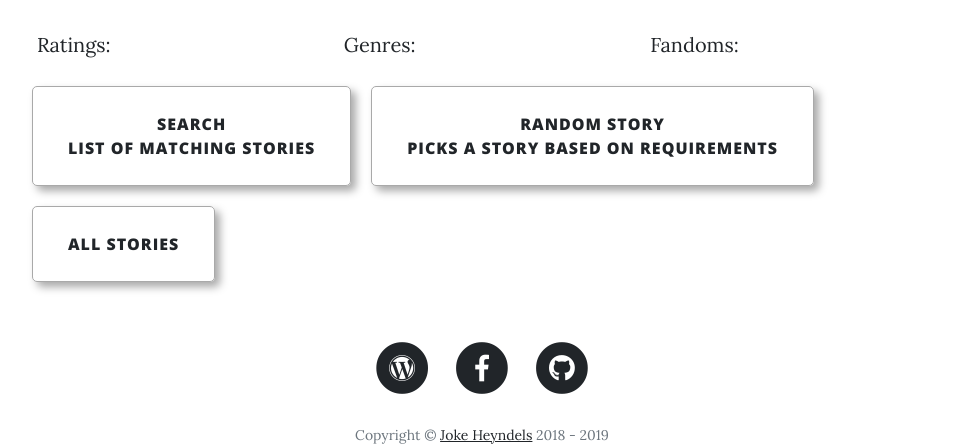
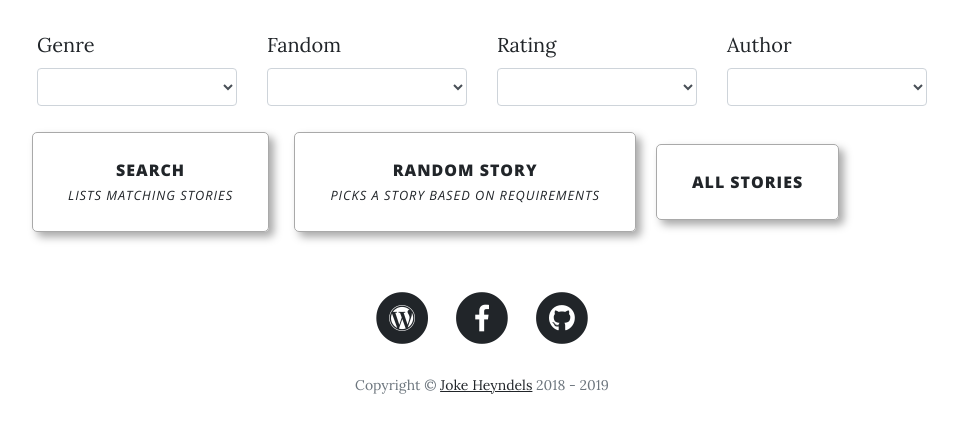
Before and after one commit to Wings30306/the-writers-club, a Flask app: page /search in a window 1280 px wide. Shown: the part 400-844 px from the top of the page, without its empty margins (158-1116 px from the left). After the commit the page ends 794 px from the top, so only its background shows below. Run offline with Flask 2, Linux system fonts and the light colour scheme; data that the repository does not hold is empty; some libraries are stand-ins or nearby versions.

Commit message:
edited search page to work with dropdowns instead of checkboxes

```diff
--- a/app.py
+++ b/app.py
@@ -26,20 +26,21 @@ def list_by_type():
     ratings = []
     genres = []
     fandoms = []
-    chapter_totals = []
+    authors = []
     for story in stories_collection.find():
         rating = story['rating']
         genre = story['genre']
         fandom = story['fandom']
-        chapter_total = len(story['chapters'])
+        author = story['author']
         if rating not in ratings:
             ratings.append(rating)
         if genre not in genres:
             genres.append(genre)
         if fandom not in fandoms:
             fandoms.append(fandom)
-    list_by_type.update({"ratings": ratings, "genres": genres, "fandoms": fandoms})
-    print(list_by_type)
+        if author not in authors:
+            authors.append(author)
+    list_by_type.update({"ratings": ratings, "genres": genres, "fandoms": fandoms, "authors": authors})
     return list_by_type
 
 
@@ -48,6 +49,7 @@ def story_count():
     ratings_list = list_by_type()["ratings"]
     genres_list = list_by_type()["genres"]
     fandoms_list = list_by_type()["fandoms"]
+    authors_list = list_by_type()["authors"]
     for rating in ratings_list:
         count = stories_collection.count_documents({"rating": rating})
         count_rating = {"rating": rating, "total": count}
@@ -60,14 +62,29 @@ def story_count():
         count = stories_collection.count_documents({"fandom": fandom})
         count_fandom = {"fandom": fandom, "total": count}
         story_count.append(count_fandom)
-    print(story_count)
+    for author in authors_list:
+        count = stories_collection.count_documents({"author": author})
+        count_author = {"author": author, "total": count}
+        story_count.append(count_author)
     return story_count
 
 
+def search():
+    genre = request.form.get("genre")
+    fandom = request.form.get("fandom")
+    rating = request.form.get("rating")
+    author = request.form.get("author")
+    result = stories_collection.aggregate( [
+        { '$match': { '$and': [ { "genre": genre }, { "fandom": fandom }, {"rating": rating}, { "author": author} ] } }
+    ] )
+    print(result)
+    return result
+
+
+"""Routes"""
+
 @app.route('/')
 def index():
-    list_by_type()
-    story_count()
     return render_template("index.html")
 
 
@@ -146,14 +163,32 @@ def search():
     return render_template("search.html", count=count)
 
 
+@app.route('/search', methods=["POST"])
+def get_search_results():
+    genre = request.form.get("genre")
+    fandom = request.form.get("fandom")
+    rating = request.form.get("rating")
+    author = request.form.get("author")
+    result = stories_collection.aggregate( [
+        { '$match': { '$and': [ { "genre": genre }, { "fandom": fandom }, {"rating": rating}, { "author": author} ] } }
+    ] )
+    print(result)
+    return result
+
+
+
+
 @app.route('/search_results')
 def full_search():
-    return "Results displayed here"
+    search()
+    flash("This route will display a list of search results.")
+    return redirect(url_for("all_stories"))
 
 
 @app.route('/random_story')
 def random_story():
-    return "This route will display a random story matching the search criteria."
+    flash("This route will display a random story matching the search criteria.")
+    return redirect(url_for("all_stories"))
 
 
 @app.route('/story/<story_to_read>/<chapter_number>')
--- a/static/css/style.css
+++ b/static/css/style.css
@@ -67,7 +67,11 @@ tr {
   padding: 5px
 }
 
-.btn btn-my-color span {
+form {
+  width: 100%;
+}
+
+.btn span {
   font-size: 0.8em;
   font-style: italic;
   font-weight: 100;
--- a/templates/search.html
+++ b/templates/search.html
@@ -1,56 +1,53 @@
 {% extends "base.html" %} {% block title %} Search for a story {% endblock %} {%
 block header %} Search for a story {% endblock %} {% block content %}
-<div class="row">
-  <div class="col-md-4">
-    Ratings:
-    <div class="form-group">
-      {% for item in count if item.rating %}
-      <input
-        type="checkbox"
-        name="{{ item.rating }}"
-        id="{{ item.rating }}"
-      />&nbsp;<label for="{{ item.rating }}"
-        >{{ item.rating }}&nbsp;&nbsp;({{ item.total }})
-      </label>
-      <br />
+  <form>
+    <div class="row">
+
+
+  <div class="form-group col-3">
+    <label for="genre">Genre</label>
+    <select class="form-control" id="genre">
+      <option disabled>No genre selected</option>
+        {% for item in count if item.genre %}
+  <option>{{ item.genre }}</option>
+{% endfor %}
+    </select>
+  </div>
+  <div class="form-group col-3">
+      <label for="fandom">Fandom</label>
+      <select class="form-control" id="fandom">
+        <option disabled>No fandom selected</option>
+          {% for item in count if item.fandom %}
+    <option>{{ item.fandom }}</option>
+  {% endfor %}
+      </select>
+    </div>
+    <div class="form-group col-3">
+        <label for="rating">Rating</label>
+        <select class="form-control" id="rating">
+          <option disabled>No rating selected</option>
+            {% for item in count if item.rating %}
+      <option>{{ item.rating }}</option>
+    {% endfor %}
+        </select>
+      </div>
+      <div class="form-group col-3">
+          <label for="author">Author</label>
+          <select class="form-control" id="author">
+            <option disabled>No author selected</option>
+              {% for item in count if item.author %}
+        <option>{{ item.author }}</option>
       {% endfor %}
+          </select>
+        </div>
     </div>
+  </form>
   </div>
-  <div class="col-md-4">
-    Genres:
-    <div class="form-group">
-      {% for item in count if item.genre %}
-      <input
-        type="checkbox"
-        name="{{ item.genre }}"
-        id="{{ item.genre }}"
-      />&nbsp;<label for="{{ item.genre }}"
-        >{{ item.genre }}&nbsp;&nbsp;({{ item.total }})
-      </label>
-      <br />
-      {% endfor %}
-    </div>
-  </div>
-  <div class="col-md-4">
-    Fandoms:
-    <div class="form-group">
-      {% for item in count if item.fandom %}
-      <input
-        type="checkbox"
-        name="{{ item.fandom }}"
-        id="{{ item.fandom }}"
-      />&nbsp;<label for="{{ item.fandom }}"
-        >{{ item.fandom }}&nbsp;&nbsp;({{ item.total }})
-      </label>
-      <br />
-      {% endfor %}
-    </div>
-  </div>
-  <a href="{{ url_for('full_search') }}" class="btn btn-my-color btn-lg btn-my-color">Search<br><span>list of matching stories</span></a>
-  <a href="{{ url_for('random_story') }}" class="btn btn-my-color btn-lg btn-my-color">
+  <a href="{{ url_for('full_search') }}" class="btn btn-my-color btn-lg">Search<br><span>lists matching stories</span></a>
+  <a href="{{ url_for('random_story') }}" class="btn btn-my-color btn-lg">
     Random Story<br><span>picks a story based on requirements</span>
   </button>
-  <a href="{{ url_for('all_stories') }}" class="btn btn-my-color btn-lg btn-my-color">All Stories</a>
+  <a href="{{ url_for('all_stories') }}" class="btn btn-my-color btn-lg">All Stories</a>
 </div>
 
 {%endblock%}
```
